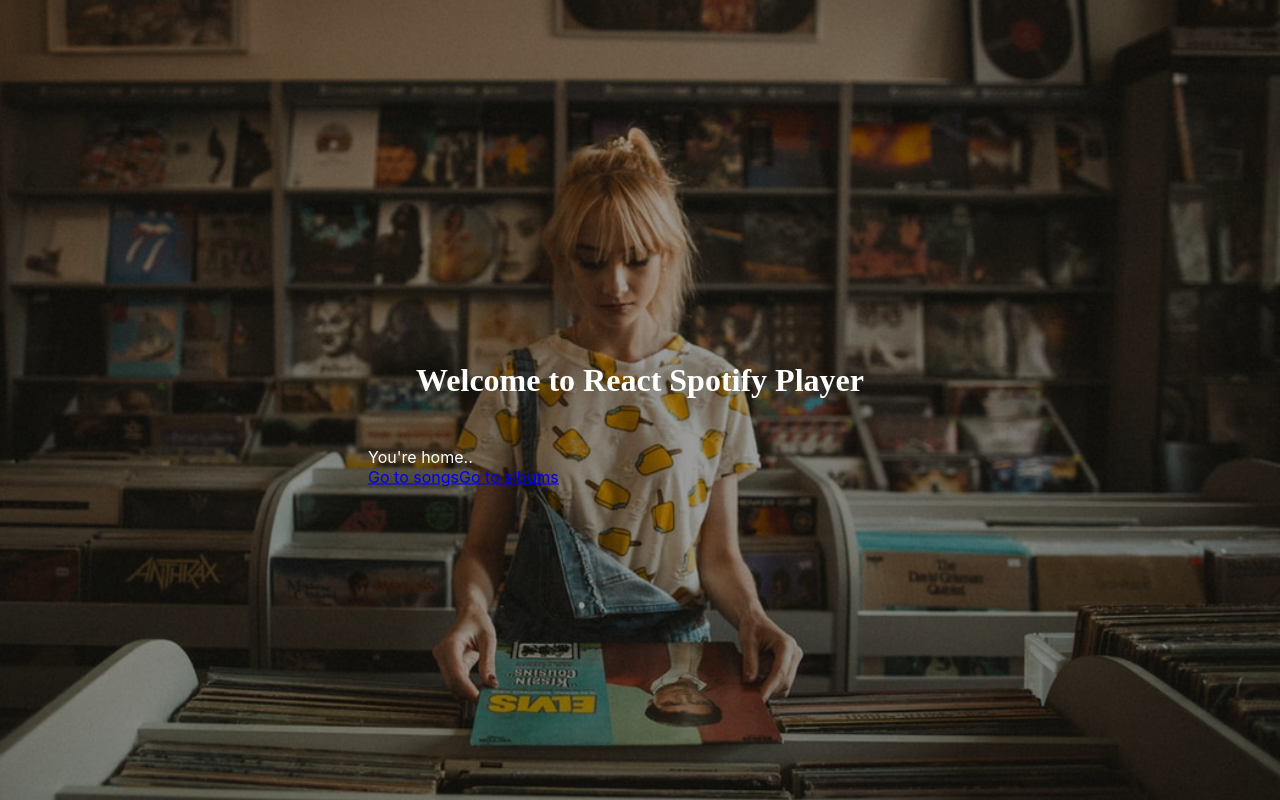
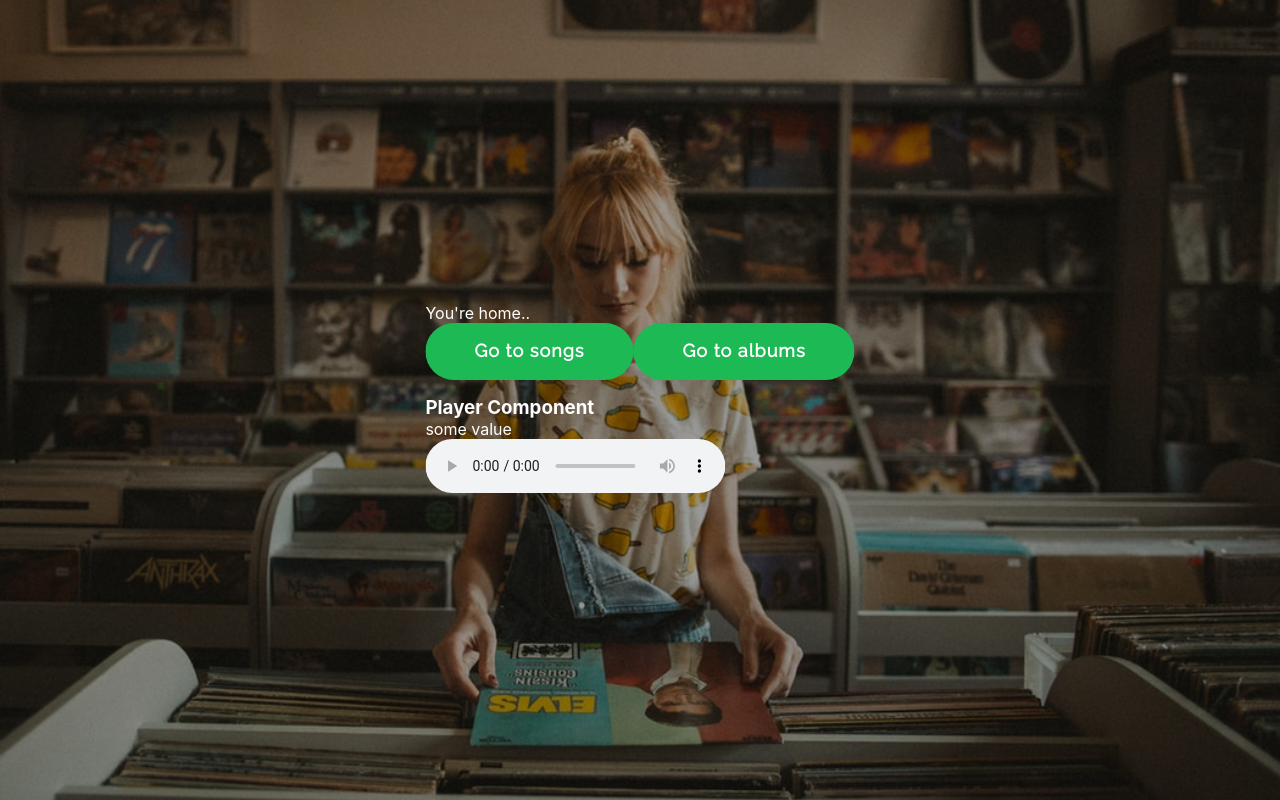
Before and after one commit to itayperry/react_spotify_player, a React (Create React App) app: page /home in a window 1280 px wide. Built offline with nearby package versions, Linux system fonts and the light colour scheme; a web font is replaced by a local one.

Commit message:
player works and home routes fixed

```diff
--- a/src/App.css
+++ b/src/App.css
@@ -26,7 +26,7 @@ button {
   transition: 0.3s;
 }
 
-button a {
+a {
   color: white;
   text-decoration: none;
 }
--- a/src/App.js
+++ b/src/App.js
@@ -11,17 +11,10 @@ import FavouriteSongs from './components/FavouriteSongs';
 import ShowAlbum from './components/ShowAlbum';
 
 function App() {
-  // const [contextToken] = useContext(AccessTokenContext);
-  // const redirectHandler = !contextToken ? (
-  //   <Redirect exact from='/' to='/login' />
-  // ) : (
-  //   <Redirect exact from='/' to='/home' />
-  // );
   return (
     <div className='App'>
       <header>
         <div id='header-content'>
-          <h1>Welcome to React Spotify Player</h1>
           <AccessTokenProvider>
             <BrowserRouter>
               <Switch>
@@ -31,22 +24,7 @@ function App() {
                 <Route exact path='/login' component={Login} />
                 <Route exact path='/receive-token' component={ReceiveToken} />
                 <PlayerSourceProvider>
-                  <Route exact path='/home' component={Home} />
-                  <Route
-                    exact
-                    path='/home/favourite-albums'
-                    component={FavouriteAlbums}
-                  />
-                  <Route
-                    exact
-                    path='/home/favourite-songs'
-                    component={FavouriteSongs}
-                  />
-                  <Route
-                    exact
-                    path='/home/album/:albumId'
-                    component={ShowAlbum}
-                  />
+                  <Route path='/home' component={Home} />
                 </PlayerSourceProvider>
               </Switch>
             </BrowserRouter>
@@ -58,3 +36,10 @@ function App() {
 }
 
 export default App;
+
+// const [contextToken] = useContext(AccessTokenContext);
+// const redirectHandler = !contextToken ? (
+//   <Redirect exact from='/' to='/login' />
+// ) : (
+//   <Redirect exact from='/' to='/home' />
+// );
--- a/src/components/FavouriteSong.js
+++ b/src/components/FavouriteSong.js
@@ -1,15 +1,21 @@
-import React from 'react';
+import React, { useContext } from 'react';
+import { PlayerSourceContext } from '../store/PlayerSourceContext';
 
 const FavouriteSong = props => {
+  const [playerSource, setPlayerSource] = useContext(PlayerSourceContext);
   console.log(props.item.track.preview_url);
+  const updateMusicSrc = () => {
+    setPlayerSource(props.item.track.preview_url);
+  };
   return (
     <div>
-      <li style={{ color: 'black' }}>{props.item.track.name}</li>
-      <audio controls>
-        <source src={props.item.track.preview_url} type='audio/ogg' />
-        <source src={props.item.track.preview_url} type='audio/mpeg' />
-        Your browser does not support the audio element.
-      </audio>
+      <li
+        // onClick={() => setPlayerSource(props.item.track.preview_url)}
+        onClick={() => updateMusicSrc()}
+        style={{ color: 'black' }}
+      >
+        {props.item.track.name}
+      </li>
     </div>
   );
 };
--- a/src/components/FavouriteSongs.js
+++ b/src/components/FavouriteSongs.js
@@ -1,6 +1,7 @@
 import React, { useState, useContext, useEffect } from 'react';
 import { AccessTokenContext } from '../store/AccessTokenContext';
 import FavouriteSong from './FavouriteSong';
+import Player from './Player';
 
 const FavouriteSongs = () => {
   const [songs, setSongs] = useState([]);
@@ -28,9 +29,12 @@ const FavouriteSongs = () => {
 
   return (
     <div>
-      {songs.map((item, index) => (
-        <FavouriteSong key={index} item={item} />
-      ))}
+      {/* <Player /> */}
+      <div>
+        {songs.map((item, index) => (
+          <FavouriteSong key={index} item={item} />
+        ))}
+      </div>
     </div>
   );
 };
--- a/src/components/Home.js
+++ b/src/components/Home.js
@@ -1,15 +1,43 @@
 import React, { useState } from 'react';
 import SDKPlayer from './SDKPlayer';
-import { Link } from 'react-router-dom';
+import {
+  Link,
+  BrowserRouter,
+  Switch,
+  Route,
+  useRouteMatch
+} from 'react-router-dom';
+import Player from './Player';
+import FavouriteAlbums from './FavouriteAlbums';
+import FavouriteSongs from './FavouriteSongs';
+import ShowAlbum from './ShowAlbum';
 
 function Home() {
-  const [sondId, setSongId] = useState('');
+  // const [sondId, setSongId] = useState('');
+  let { path, url } = useRouteMatch();
+  let { match } = useRouteMatch();
+  console.log(match, path, url);
 
   return (
     <main>
       <div>You're home..</div>
-      <Link to={`/home/favourite-songs`}>Go to songs</Link>
-      <Link to={`/home/favourite-albums`}>Go to albums</Link>
+      {/* <BrowserRouter> */}
+      <Link to={`/home/favourite-songs`}>
+        <button>Go to songs</button>
+      </Link>
+      <Link to='/home/favourite-albums'>
+        <button>Go to albums</button>
+      </Link>
+
+      <Switch>
+        <Route path='/home/favourite-albums' component={FavouriteAlbums} />
+        <Route path='/home/favourite-songs' component={FavouriteSongs} />
+        <Route path='/home/album/:albumId' component={ShowAlbum} />
+      </Switch>
+
+      {/* </BrowserRouter> */}
+
+      <Player />
 
       {/* <SDKPlayer accessToken={this.state.accessToken} /> */}
 
--- a/src/components/Login.js
+++ b/src/components/Login.js
@@ -2,10 +2,9 @@ import React from 'react';
 
 export default () => (
   <div id='login-content'>
-    <button>
-      <a href='http://localhost:3001/authorize?scope=user-read-private+user-library-read+user-library-modify+streaming+user-read-email&redirect=http://localhost:3000/receive-token'>
-        Login to Spotify
-      </a>
-    </button>
+    <h1>Welcome to React Spotify Player</h1>
+    <a href='http://localhost:3001/authorize?scope=user-read-private+user-library-read+user-library-modify+streaming+user-read-email&redirect=http://localhost:3000/receive-token'>
+      <button>Login to Spotify</button>
+    </a>
   </div>
 );
--- /dev/null
+++ b/src/components/Player.js
@@ -0,0 +1,47 @@
+import React, { useContext, useEffect, useRef } from 'react';
+import { PlayerSourceContext } from '../store/PlayerSourceContext';
+
+const Player = () => {
+  const [playerSource] = useContext(PlayerSourceContext);
+  const audioTagRef = useRef(null);
+
+  useEffect(() => {
+    audioTagRef.current.load();
+    /*
+        audioTagRef.current.play(); - this will throw an error: "Uncaught (in promise) DOMException"
+        read this article: 'Autoplay Policy Changes' in Google Developers :)
+        (async function() {
+        const play = await audioTagRef.current.play();
+        })(); also doesn't work.
+        You should always look at the Promise returned by the play function to see if it was rejected:
+    */
+    var promise = audioTagRef.current.play();
+    if (promise !== undefined) {
+      promise
+        .then(_ => {
+          // Autoplay started!
+        })
+        .catch(error => {
+          // Autoplay was prevented.
+          // Show a "Play" button so that user can start playback.
+        });
+    }
+
+    //   return () => {
+    //       cleanup
+    //   };
+  }, [playerSource]);
+  return (
+    <div>
+      <h3>Player Component</h3>
+      <p>{playerSource}</p>
+      <audio controls ref={audioTagRef}>
+        <source src={`${playerSource}`} type='audio/ogg' />
+        <source src={`${playerSource}`} type='audio/mpeg' />
+        Your browser does not support the audio element.
+      </audio>
+    </div>
+  );
+};
+
+export default Player;
--- a/src/store/PlayerSourceContext.js
+++ b/src/store/PlayerSourceContext.js
@@ -3,7 +3,7 @@ import React, { useState, createContext, useEffect } from 'react';
 export const PlayerSourceContext = createContext();
 
 export const PlayerSourceProvider = props => {
-  const [playerSource, setPlayerSource] = useState('');
+  const [playerSource, setPlayerSource] = useState('some value');
 
   console.log('playerSource inside this context is ' + playerSource);
 
```
